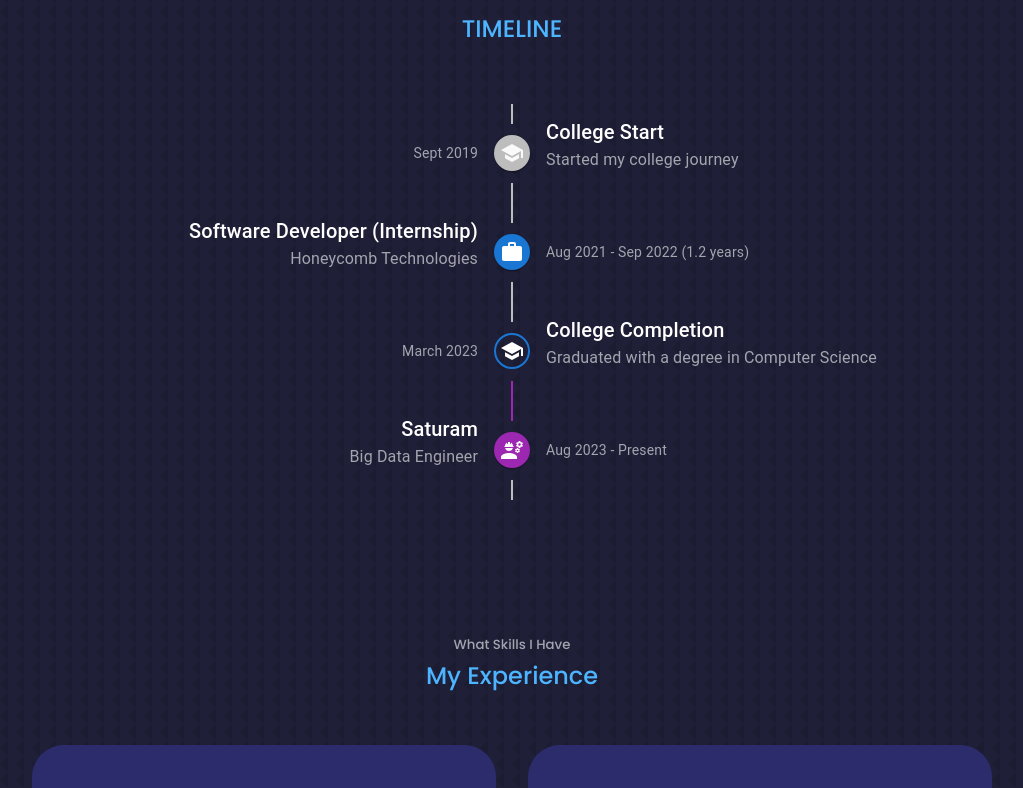
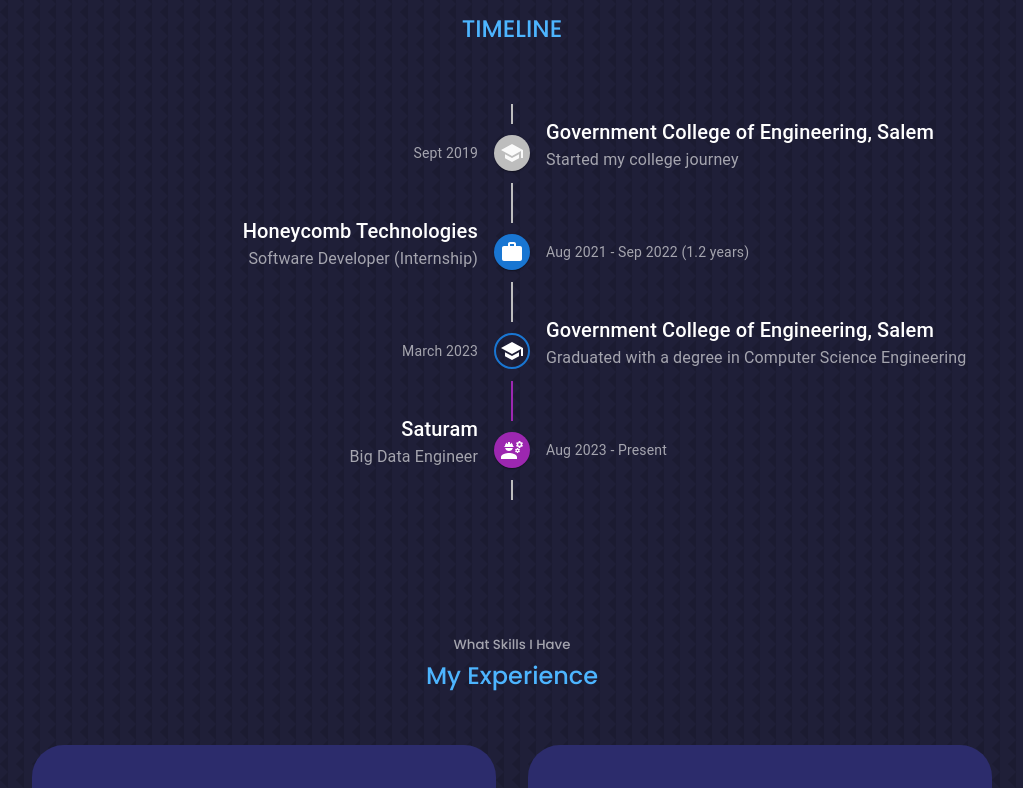
Before and after one commit to Vinothjv10/React-1, a React (Create React App) app: page / in a window 1280 px wide. Shown: the part 1820-2608 px from the top of the page, without its empty margins (128-1151 px from the left). Built offline with nearby package versions, Linux system fonts and the light colour scheme.

Commit message:
timeline content changed

```diff
--- a/src/components/timeline/timeline.jsx
+++ b/src/components/timeline/timeline.jsx
@@ -64,7 +64,7 @@
               onClick={() => handleClick('college')}
               // sx={clickableStyle}
             >
-              College Start
+              Government College of Engineering, Salem
             </Typography>
             <Typography color="rgba(255, 255, 255, 0.6)">
               Started my college journey
@@ -100,10 +100,10 @@
               onMouseLeave={handleMouseLeave}
               sx={clickableStyle}
             >
-              Software Developer (Internship)
+              Honeycomb Technologies
             </Typography>
             <Typography color="rgba(255, 255, 255, 0.6)">
-              Honeycomb Technologies
+              Software Developer (Internship)
             </Typography>
             {(activeItem === 'internship' || hoverItem === 'internship') && (
               <Typography color="rgba(255, 255, 255, 0.6)">
@@ -145,10 +145,10 @@
               onMouseLeave={handleMouseLeave}
               sx={clickableStyle}
             >
-              College Completion
+              Government College of Engineering, Salem
             </Typography>
             <Typography color="rgba(255, 255, 255, 0.6)">
-              Graduated with a degree in Computer Science
+              Graduated with a degree in Computer Science Engineering
             </Typography>
             {(activeItem === 'graduation' || hoverItem === 'graduation') && (
               <Typography color="rgba(255, 255, 255, 0.6)">
```
